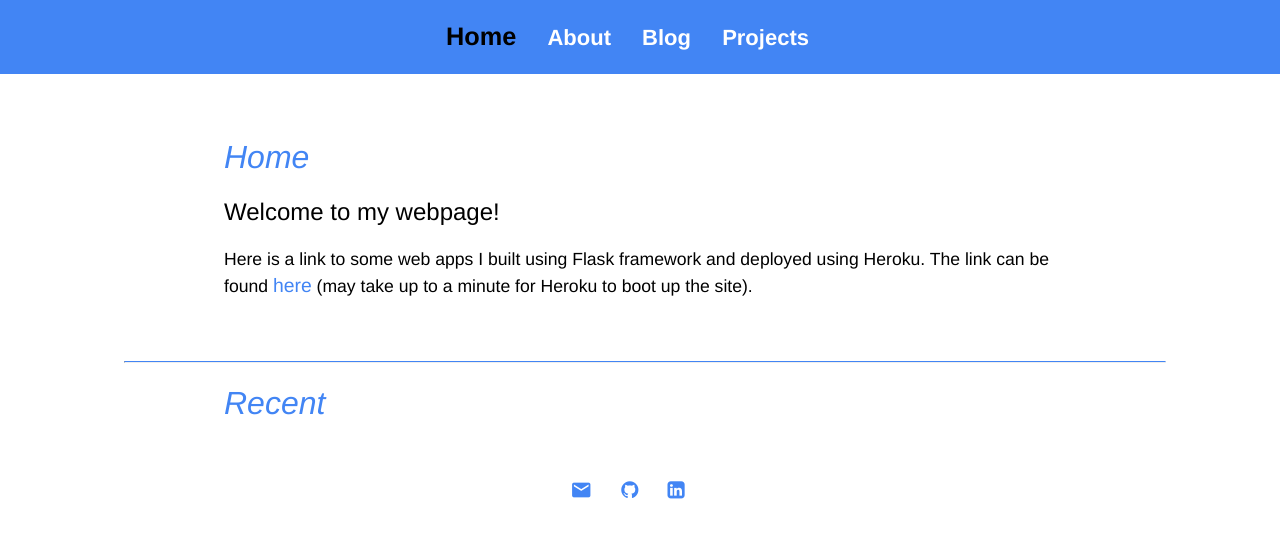
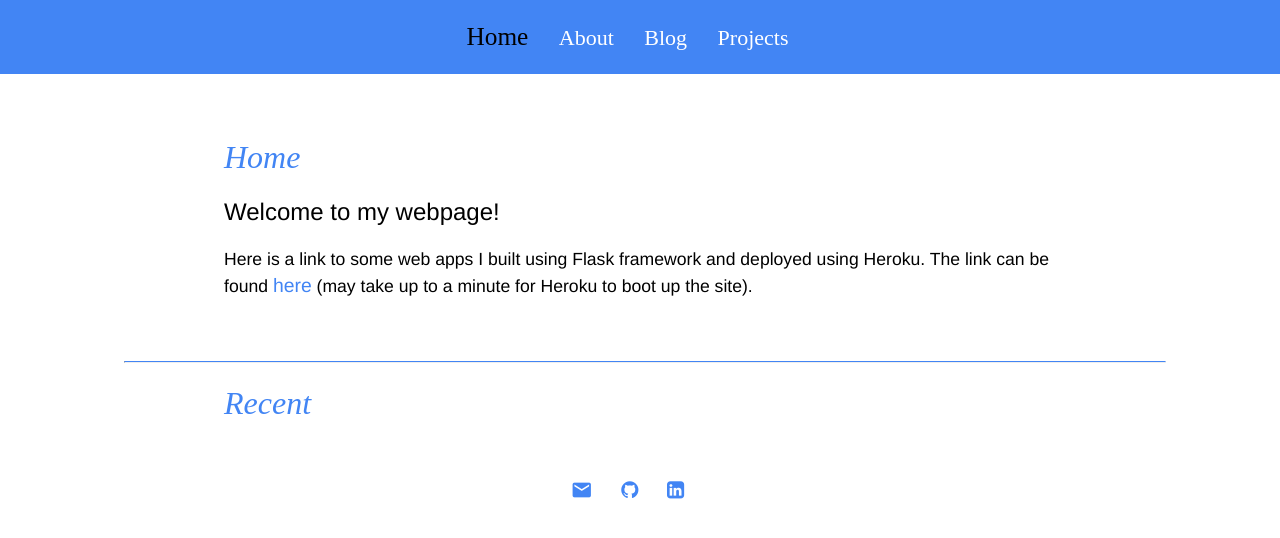
Before and after one commit to clfkenny/clfkenny.github.io, a Jekyll site: the page built from index.md, in a window 1280 px wide. Shown: the top 538 px of the page. Built offline with Jekyll 4.4.1, drawn with Linux system fonts in a browser that asks for light colours.

Commit message:
Update main.css

```diff
--- a/css/main.css
+++ b/css/main.css
@@ -41,10 +41,11 @@ img#logo {
 
 
 nav ul, footer ul {
-    font-family:'Helvetica', 'Arial', 'Sans-Serif';
+    ffont-family:'Helvetica', 'Arial', 'Sans-Serif';
+    font-family:'lucida sans typewriter';
     padding: 0px;
     list-style: none;
-    font-weight: bold;
+
 }
 nav ul li, footer ul li {
     display: inline;
@@ -73,6 +74,7 @@ h1 {
     color: var(--main-accent-color);
     font-size: 2em;
     font-weight: normal;
+    font-family:'lucida sans typewriter';
 }
 h2 {
     font-size: 1.5em;
@@ -87,7 +89,7 @@ p {
     line-height: 1.5em;
     color: var(--main-txt-color);
     font-weight: normal;
-    font-family:'Helvetica', 'Arial', 'Sans-Serif';
+    ffont-family:'Helvetica', 'Arial', 'Sans-Serif';
 }
 
 footer {
```
